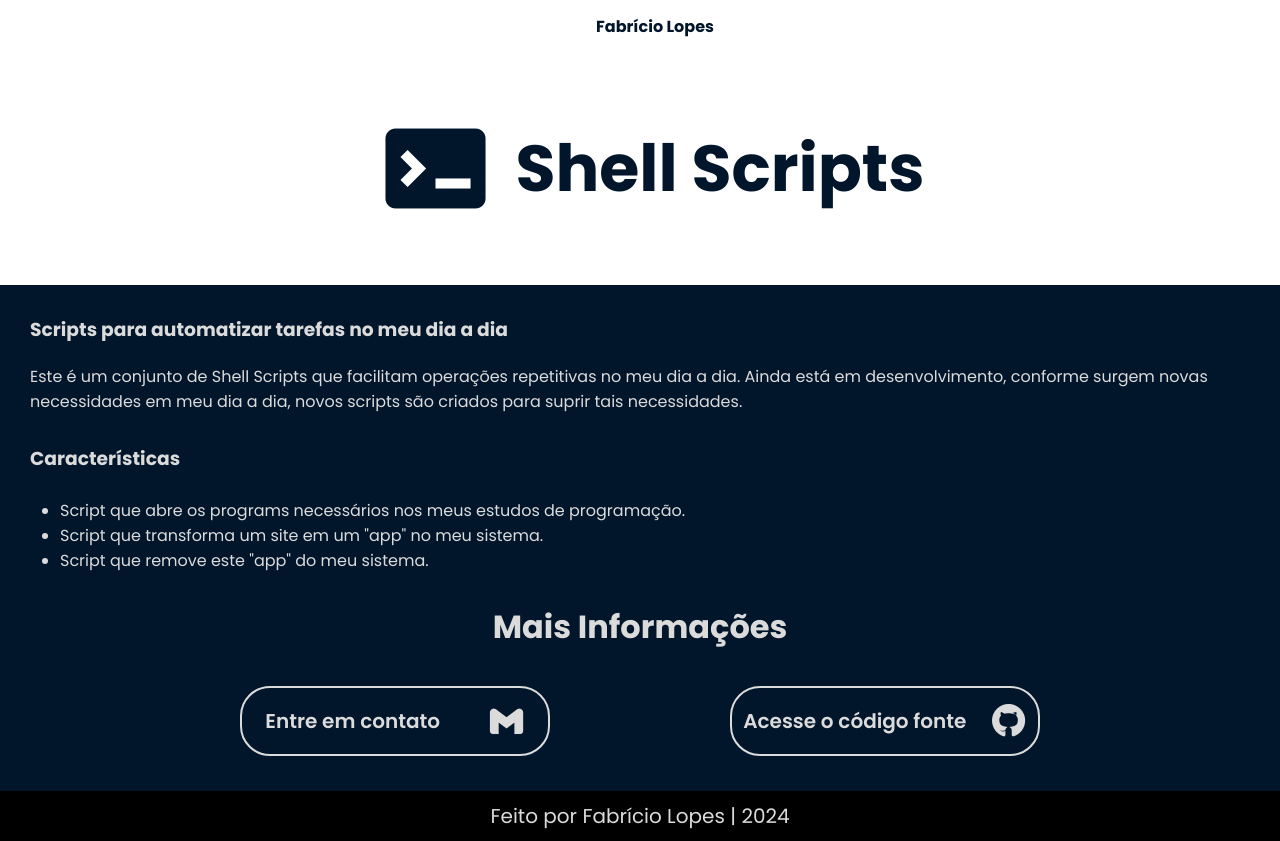
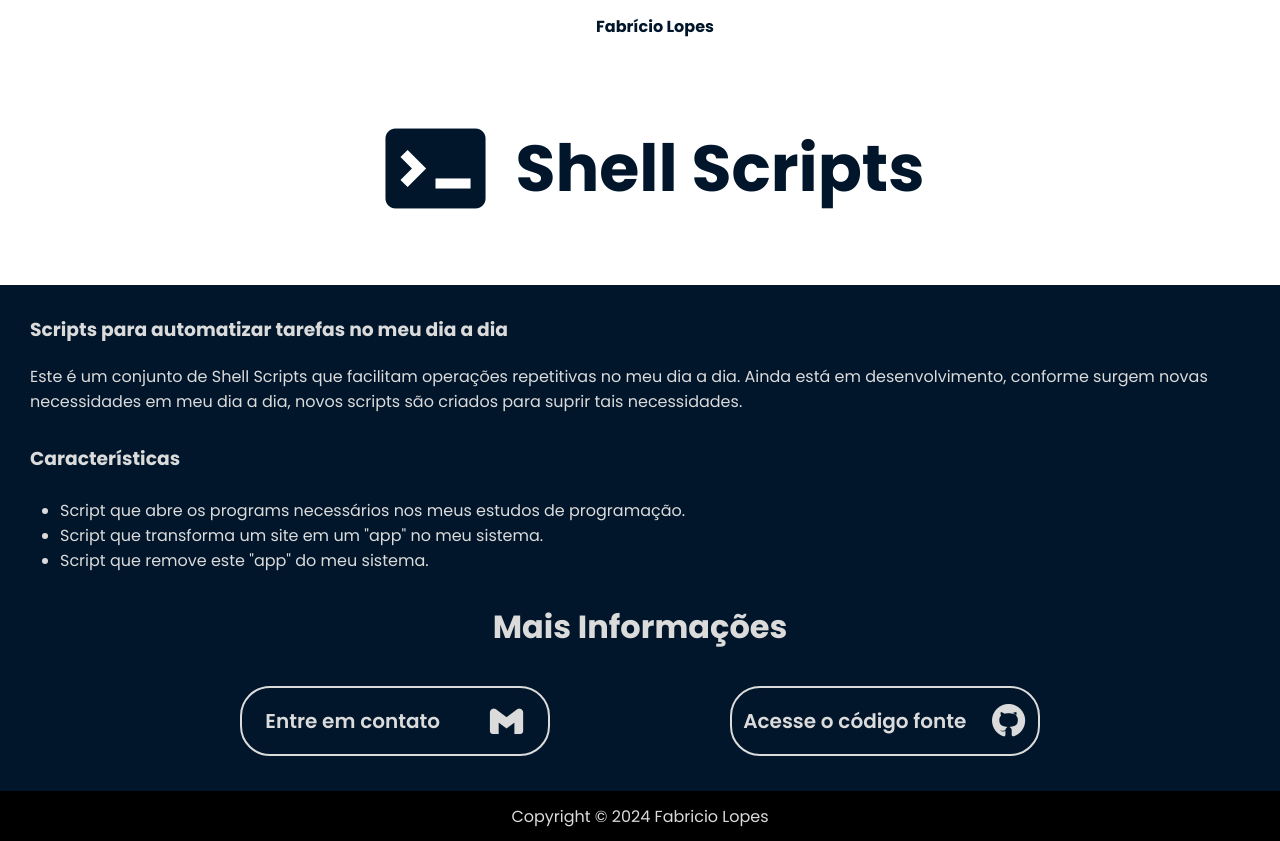
Before and after one commit to FabricioLopees/My-Shell-Scripts, a plain HTML site: page docs/index.html in a window 1280 px wide. Drawn offline with nearby package versions, Linux system fonts and the light colour scheme.

Commit message:
chore: add license to website (#4)

```diff
--- a/docs/index.html
+++ b/docs/index.html
@@ -65,7 +65,8 @@
     </main>
 
     <footer class="footer">
-        <p>Feito por <a href="https://github.com/FabricioLopees" target="_blank">Fabrício Lopes</a> | 2024</p>
+        <p><a href="https://github.com/FabricioLopees/ShellScripts?tab=MIT-1-ov-file#readme" target="_blank">Copyright © 2024 Fabricio Lopes
+        </a></p>
     </footer>
 </body>
 </html>
--- a/docs/style/style.css
+++ b/docs/style/style.css
@@ -182,7 +182,6 @@ FOOTER SECTION
 }
 
 .footer p{
-    font-size: 20px;
     color: var(--text-color);
 }
 
```
